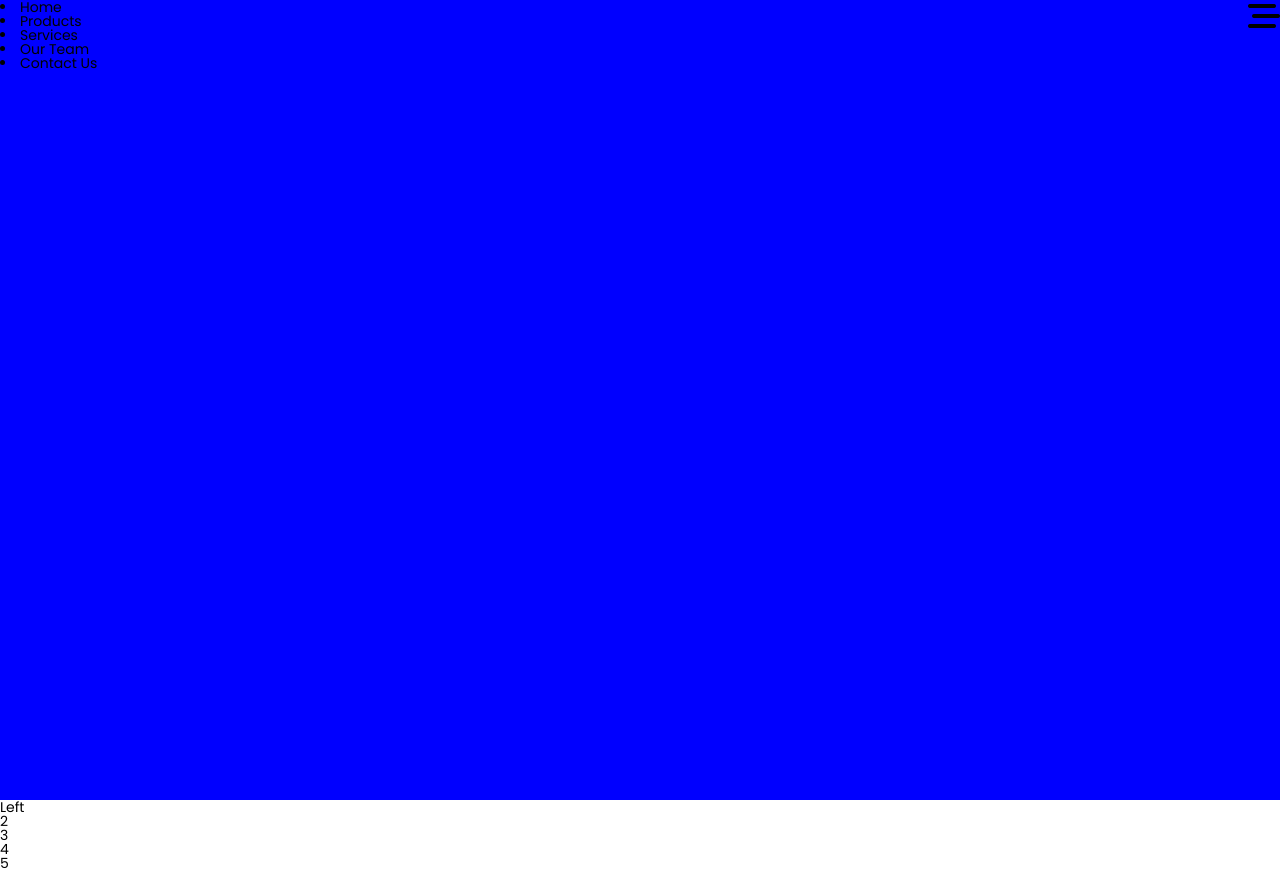
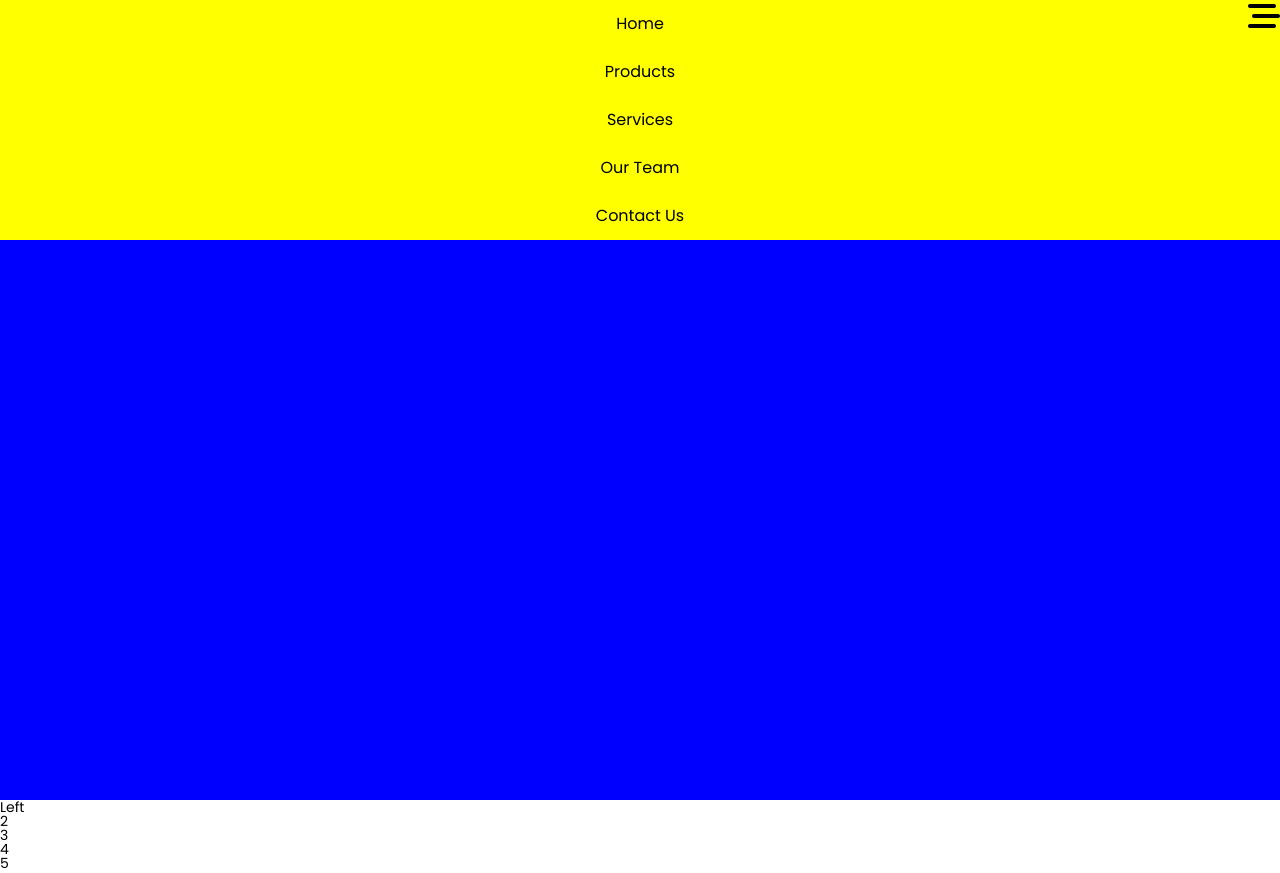
Before and after one commit to Jitpom/WK05, a plain HTML site: page index.html in a window 1280 px wide. Drawn offline with nearby package versions, Linux system fonts and the light colour scheme.

Commit message:
font-size

```diff
--- a/scss/main.scss
+++ b/scss/main.scss
@@ -9,6 +9,8 @@ $sizing-sm: 8px;
 $sizing-md: 16px;
 $sizing-lg: 32px;
 $sizing-xl: 64px;
+
+$font-size: 16px;
 
 // Mobile First Design
 // One column for each row
@@ -22,8 +24,28 @@ header{
         position: absolute;
         top: 0;
         right: 0;
+        z-index: 2;
         i{
             font-size: $sizing-lg;
         }
     }
+
+    nav{
+        position: absolute;
+        top: 0;
+        left: 0;
+        z-index: 1;
+        display: flex;
+        flex-direction: column;
+        justify-content: flex-start;
+        height: 100vh;
+        width: 100%;
+        li{
+            font-size: $font-size;
+            list-style: none;
+            text-align: center;
+            background: $secondary-color;
+            padding: $sizing-md $sizing-sm;
+        }
+    }
 }
```
Also changed, not shown: css/main.css, 1 other file.
